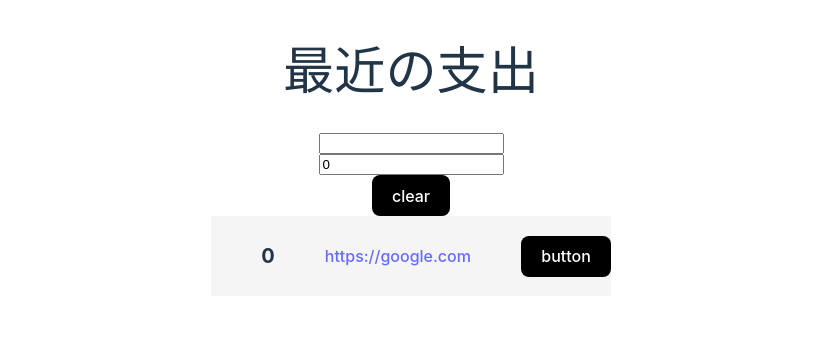
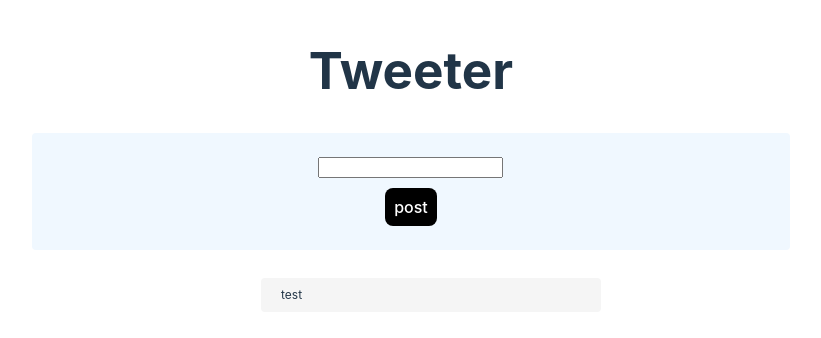
Before and after one commit to aaaasahi/vue-sample, a Vue app: page / in a window 1280 px wide. Shown: the top 338 px of the page, without its empty margins (229-1050 px from the left). Built offline with nearby package versions, Linux system fonts and the light colour scheme.

Commit message:
要素の追加

```diff
--- a/src/App.vue
+++ b/src/App.vue
@@ -1,9 +1,10 @@
 <script setup lang="ts">
 import Payment from './components/Payment.vue'
+import Tweet from './components/Tweet.vue';
 </script>
 
 <template>
-  <Payment />
+  <Tweet />
 </template>
 
 <style scoped>
--- /dev/null
+++ b/src/components/Tweet.vue
@@ -0,0 +1,67 @@
+<template>
+  <div class="container">
+    <h1>Tweeter</h1>
+    <div class="form-container">
+      <input v-model="inputDescription"/>
+      <button @click="postTweet">post</button>
+    </div>
+    <div class="tweet-container">
+      <ul>
+        <li v-for="tweet in tweets" class="tweet-list">
+          <span>{{ tweet.description }}</span>
+        </li>
+      </ul>
+    </div>
+  </div>
+
+</template>
+
+<script setup lang="ts">
+import { ref } from 'vue';
+const tweets = ref([{ id: 0, description: 'test' }])
+const inputDescription = ref<string>('')
+
+const postTweet = () => {
+  const tweet = { id: Math.random(), description: inputDescription.value }
+  tweets.value.push(tweet)
+  inputDescription.value = ''
+}
+</script>
+
+<style scoped>
+.container {
+  display: flex;
+  flex-direction: column;
+  align-items: center;
+}
+
+.form-container {
+  display: flex;
+  flex-direction: column;
+  align-items: center;
+  background-color: aliceblue;
+  padding: 24px 0;
+  width: 60%;
+  margin-bottom: 12px;
+  border-radius: 4px;
+}
+
+.tweet-list {
+  list-style: none;
+  margin-bottom: 12px;
+  border-radius: 4px;
+  font-size: 12px;
+  display: flex;
+  justify-content: space-between;
+  background-color: whitesmoke;
+  padding: 8px 20px;
+  width: 300px;
+}
+
+button {
+  background-color: black;
+  color: white;
+  margin-top: 10px;
+  padding: 8px;
+}
+</style>
```
